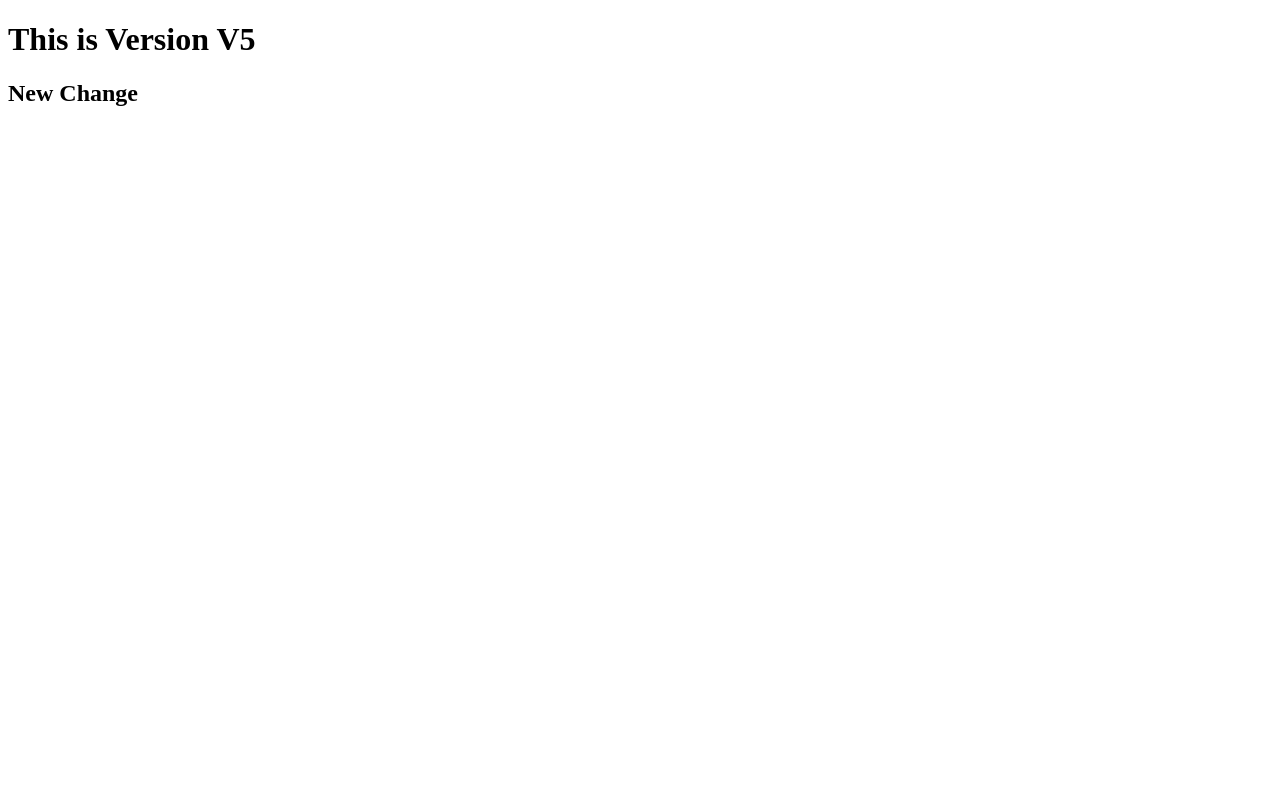
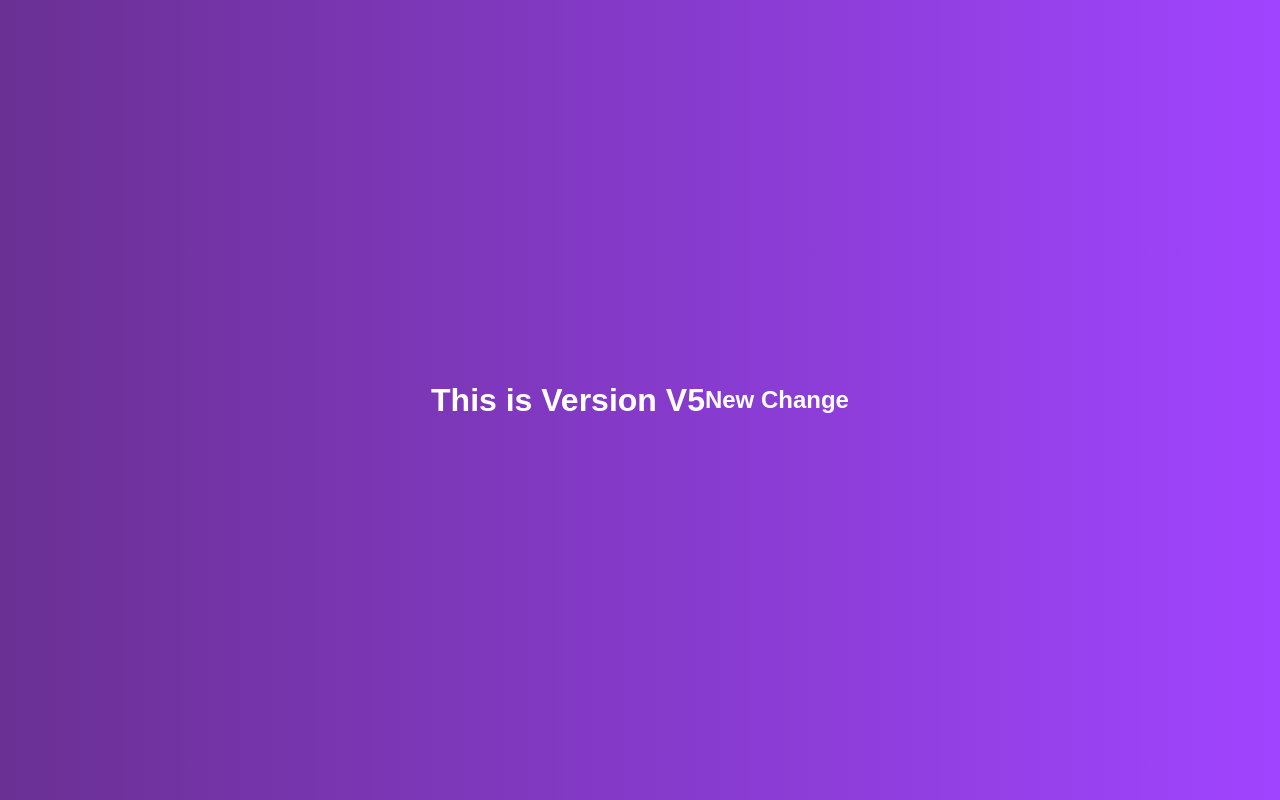
Before and after one commit to ujjubala/My-Repo, a plain HTML site: page index.html in a window 1280 px wide. Drawn offline with Linux system fonts and the light colour scheme.

Commit message:
Added design for web site

```diff
--- a/index.html
+++ b/index.html
@@ -3,6 +3,7 @@
 <head>
     <meta charset="UTF-8">
     <meta name="viewport" content="width=device-width, initial-scale=1.0">
+    <link rel="stylesheet" href="style.css">
     <title>Document</title>
 </head>
 <body>
--- /dev/null
+++ b/style.css
@@ -0,0 +1,11 @@
+body{
+    background: linear-gradient(to right, #6a3093,#a044ff);
+    font-family: Arial, sans-serif;
+    color: white;
+    margin: 0;
+    padding: 0;
+    display: flex;
+    justify-content: center;
+    align-items: center;
+    height: 100vh;
+}
```
